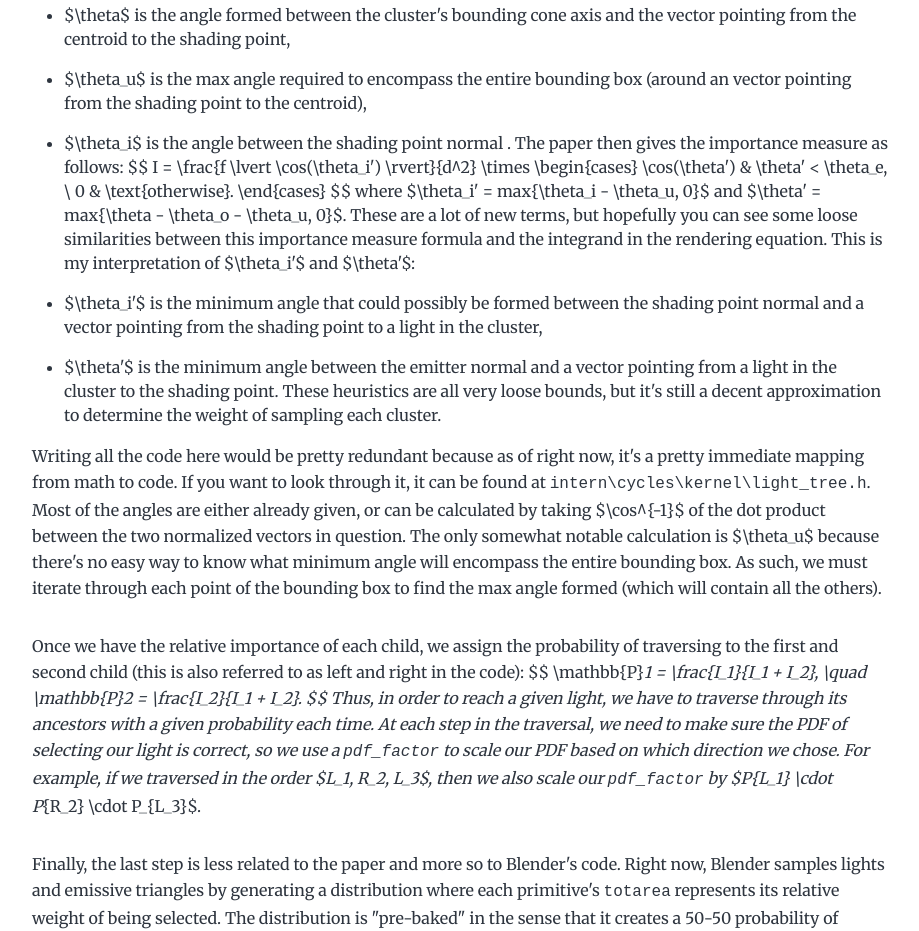
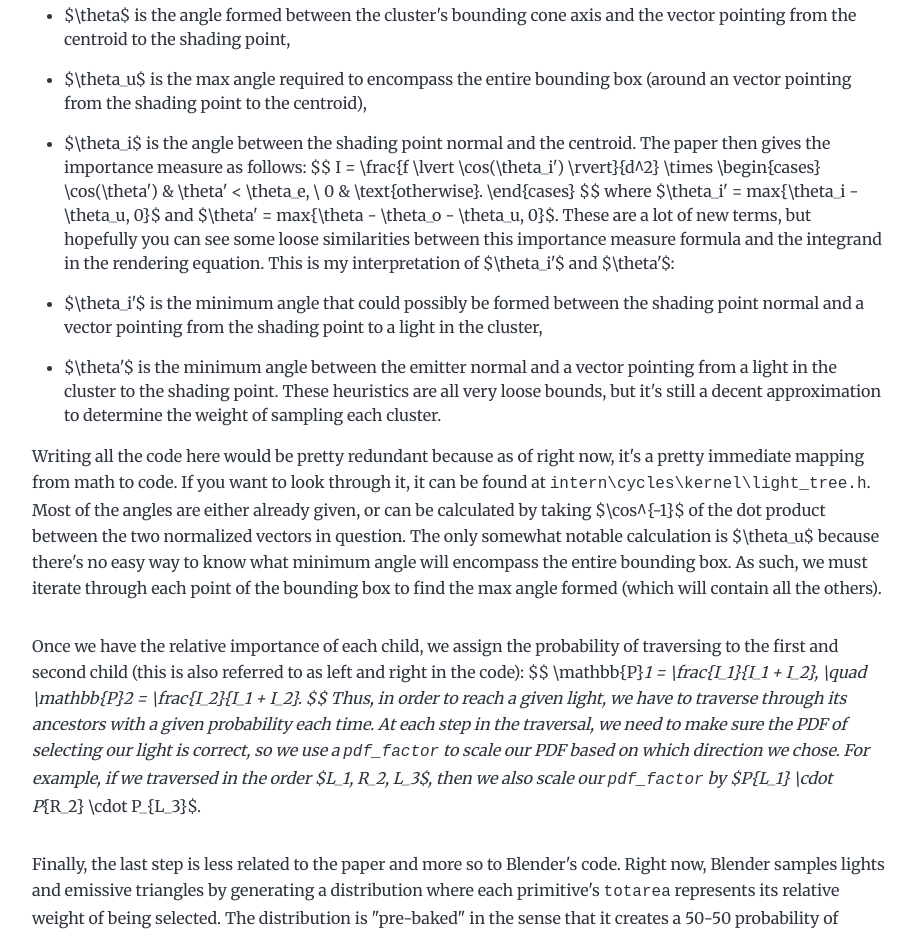
Before and after one commit to Jebbly/jebbly.github.io, a Gatsby site: page /gsoc/03-point-lights-in-blender/ in a window 1280 px wide. Shown: the part 4714-5645 px from the top of the page, without its empty margins (180-1099 px from the left). Built offline with nearby package versions, Linux system fonts and the light colour scheme; Gatsby itself is replaced by a stand-in of ours; some packages are replaced by stand-ins of ours.

Commit message:
update third post

```diff
--- a/content/blog/gsoc/03-point-lights-in-blender.md
+++ b/content/blog/gsoc/03-point-lights-in-blender.md
@@ -117,7 +117,7 @@ The importance of a node cluster should thus be an approximation of how much it
 This is how the symbols are defined:
 - $\theta$ is the angle formed between the cluster's bounding cone axis and the vector pointing from the centroid to the shading point,
 - $\theta_u$ is the max angle required to encompass the entire bounding box (around an vector pointing from the shading point to the centroid),
-- $\theta_i$ is the angle between the shading point normal .
+- $\theta_i$ is the angle between the shading point normal and the centroid.
 The paper then gives the importance measure as follows:
 $$
 I = \frac{f \lvert \cos(\theta_i') \rvert}{d^2} \times
```
